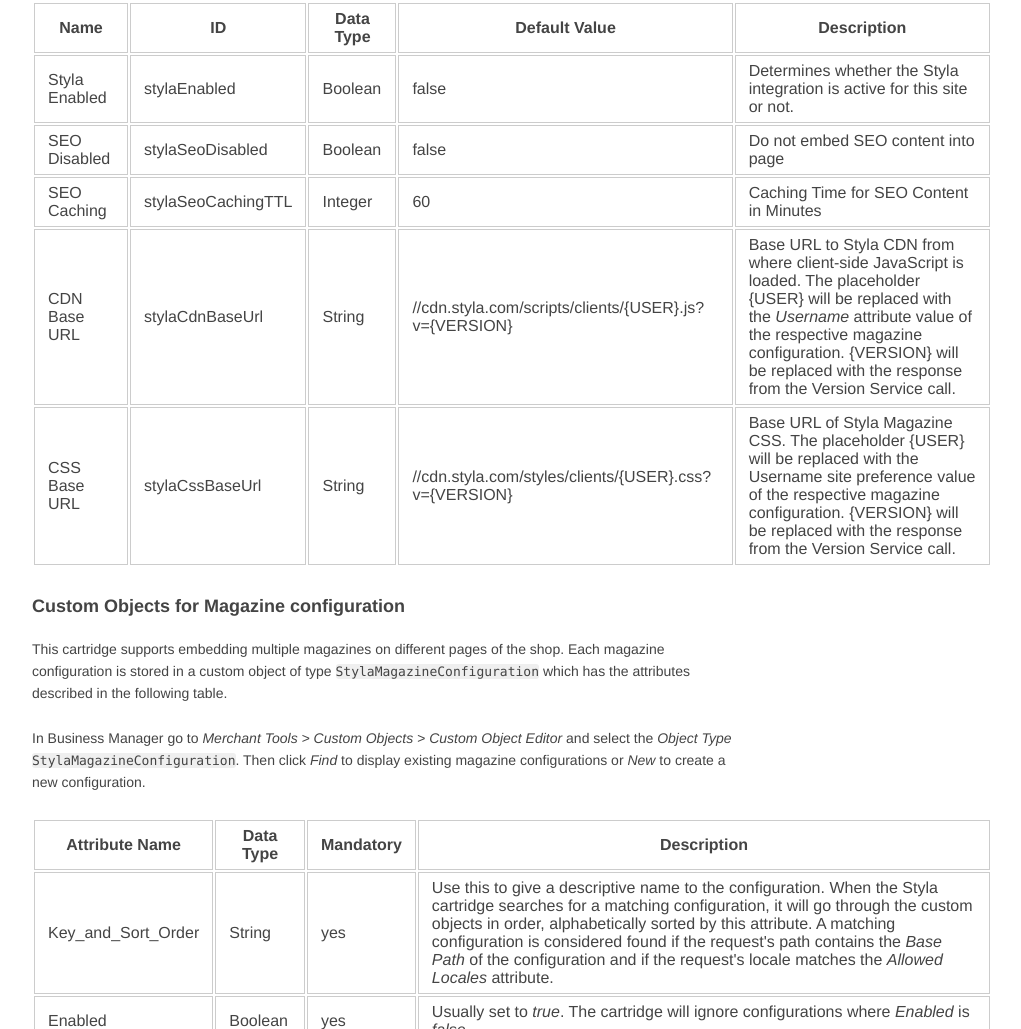
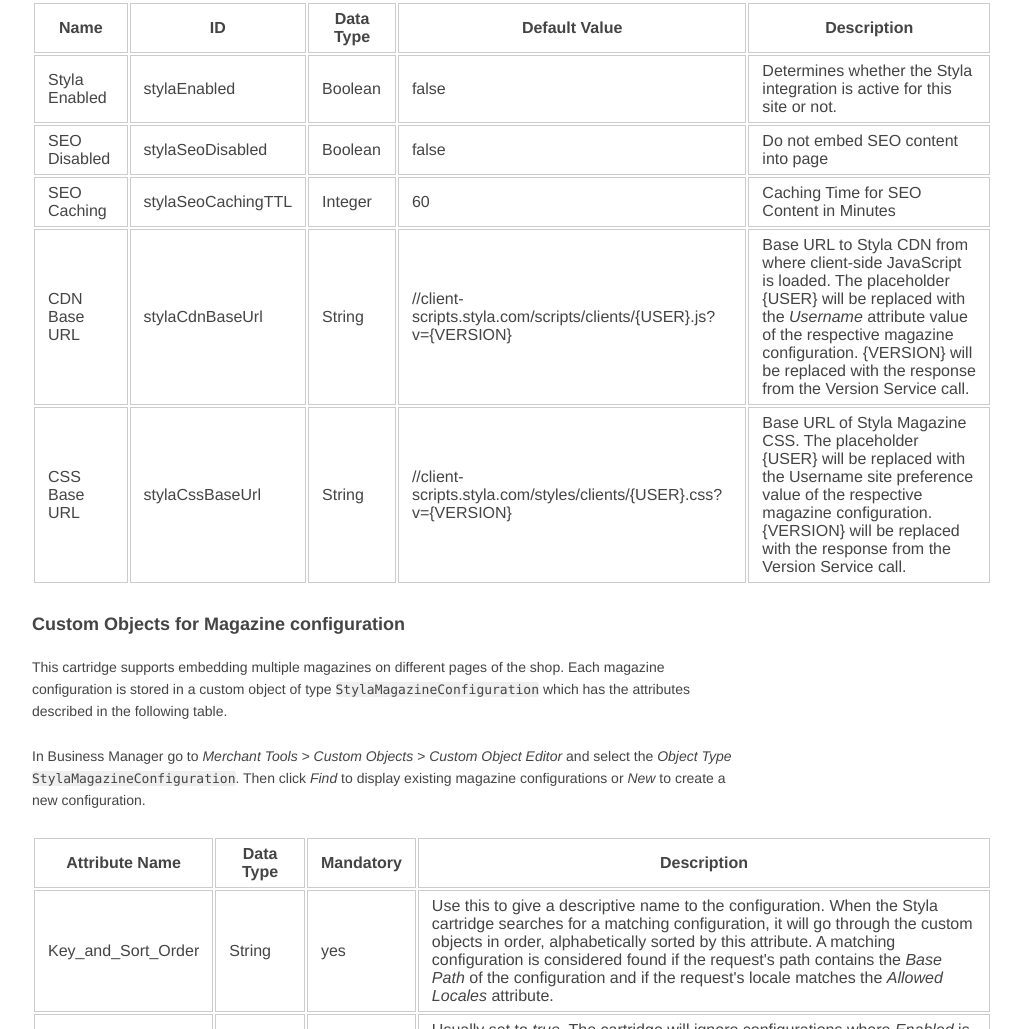
Before and after one commit to styladev/salesforce, a plain HTML site: page documentation/Integration Guide.html in a window 1280 px wide. Shown: the part 5819-6848 px from the top of the page, without its empty margins (128-1149 px from the left). Drawn offline with Linux system fonts and the light colour scheme.

Commit message:
switch to client-scripts.styla.com
stylaCdnBaseUrl and stylaCssBaseUrl updated to be set to:
//client-scripts.styla.com/scripts/clients/{USER}.js?v={VERSION}
//client-scripts.styla.com/styles/clients/{USER}.css?v={VERSION}
respectively and client be able to use NLE.

This has been switched manually after installation so far.

```diff
--- a/documentation/Integration Guide.html
+++ b/documentation/Integration Guide.html
@@ -135,8 +135,8 @@
 <tr><td>Styla Enabled</td><td>stylaEnabled</td><td>Boolean</td><td>false</td><td>Determines whether the Styla integration is active for this site or not.</td></tr>
 <tr><td>SEO Disabled</td><td>stylaSeoDisabled</td><td>Boolean</td><td>false</td><td>Do not embed SEO content into page</td></tr>
 <tr><td>SEO Caching</td><td>stylaSeoCachingTTL</td><td>Integer</td><td>60</td><td>Caching Time for SEO Content in Minutes</td></tr>
-<tr><td>CDN Base URL</td><td>stylaCdnBaseUrl</td><td>String</td><td>//cdn.styla.com/scripts/clients/{USER}.js?v={VERSION}</td><td>Base URL to Styla CDN from where client-side JavaScript is loaded. The placeholder {USER} will be replaced with the <em>Username</em> attribute value of the respective magazine configuration. {VERSION} will be replaced with the response from the Version Service call.</td></tr>
-<tr><td>CSS Base URL</td><td>stylaCssBaseUrl</td><td>String</td><td>//cdn.styla.com/styles/clients/{USER}.css?v={VERSION}</td><td>Base URL of Styla Magazine CSS. The placeholder {USER} will be replaced with the Username site preference value of the respective magazine configuration. {VERSION} will be replaced with the response from the Version Service call.</td></tr>
+<tr><td>CDN Base URL</td><td>stylaCdnBaseUrl</td><td>String</td><td>//client-scripts.styla.com/scripts/clients/{USER}.js?v={VERSION}</td><td>Base URL to Styla CDN from where client-side JavaScript is loaded. The placeholder {USER} will be replaced with the <em>Username</em> attribute value of the respective magazine configuration. {VERSION} will be replaced with the response from the Version Service call.</td></tr>
+<tr><td>CSS Base URL</td><td>stylaCssBaseUrl</td><td>String</td><td>//client-scripts.styla.com/styles/clients/{USER}.css?v={VERSION}</td><td>Base URL of Styla Magazine CSS. The placeholder {USER} will be replaced with the Username site preference value of the respective magazine configuration. {VERSION} will be replaced with the response from the Version Service call.</td></tr>
 </tbody>
 </table>
 <h5 id="CustomObjectsforMagazineconfiguration">Custom Objects for Magazine configuration</h5>
```
